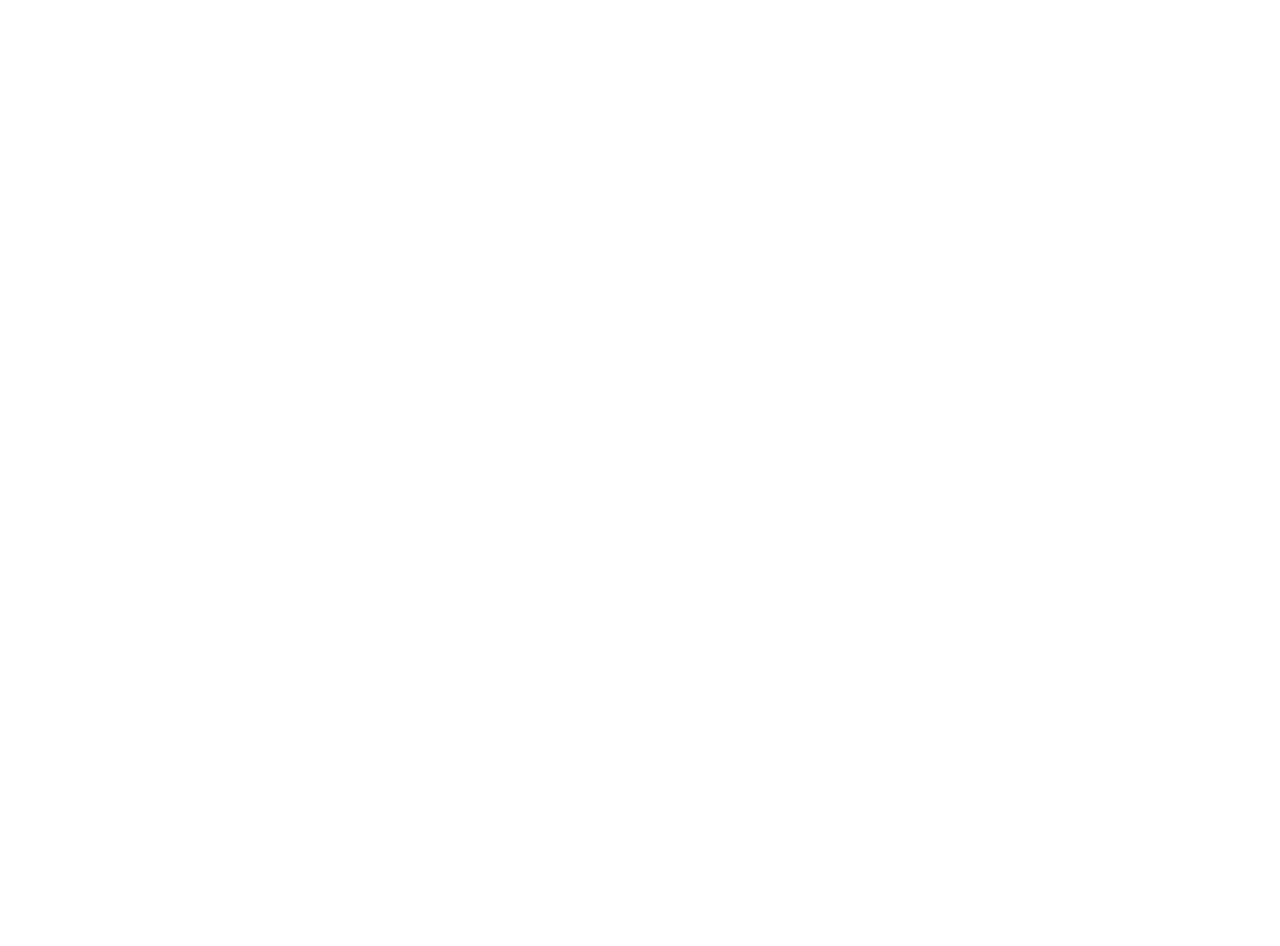
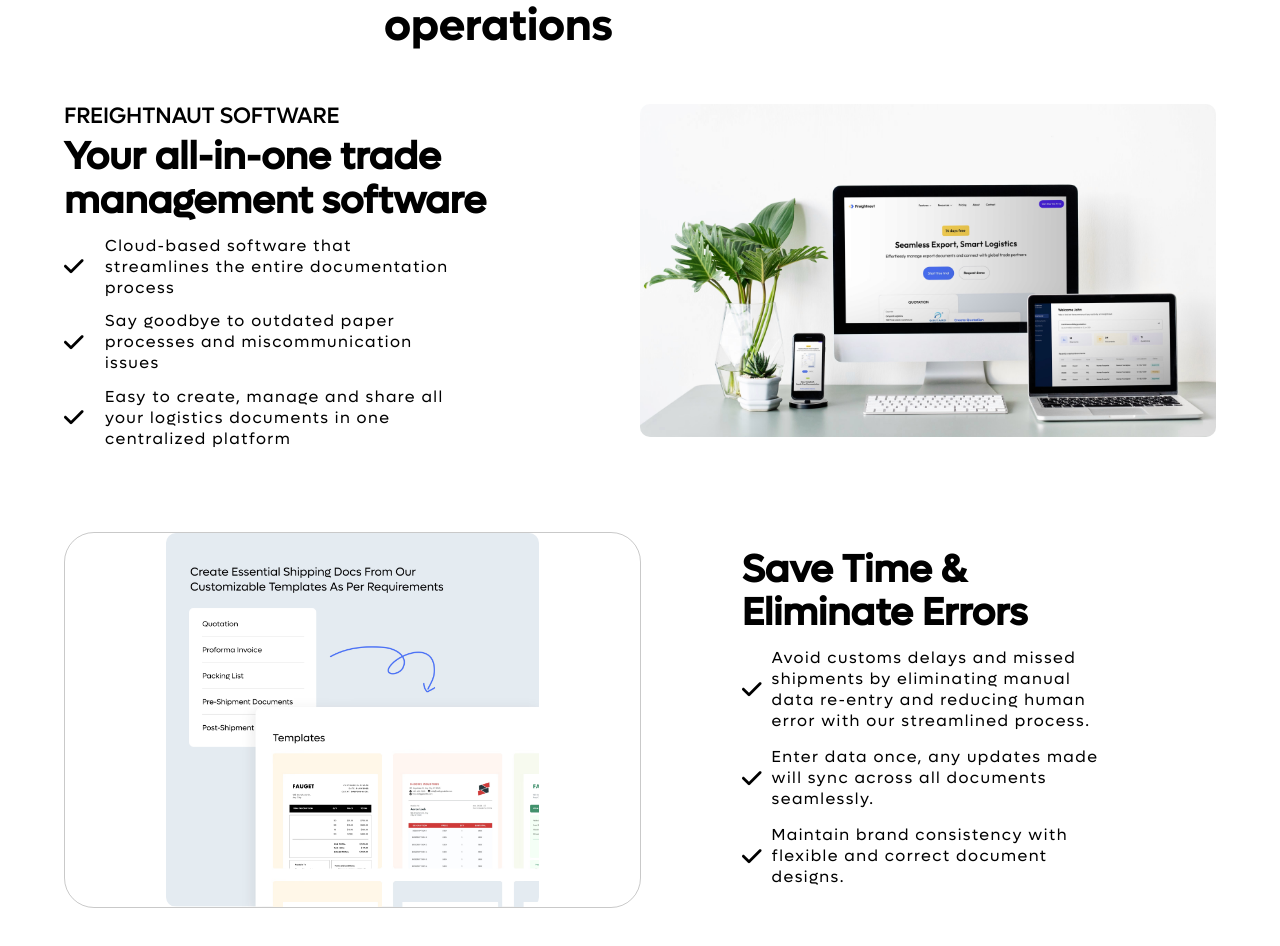
Before and after one commit to Adikahandal/Freightnaut_Clone, a React (Create React App) app: page / in a window 1280 px wide. Shown: the part 1363-2309 px from the top of the page. Before the commit the page ends 1262 px from the top, so only its background shows below. Built offline with nearby package versions, Linux system fonts and the light colour scheme.

Commit message:
added a section

```diff
--- a/src/App.js
+++ b/src/App.js
@@ -1,5 +1,6 @@
 import Body from './components/Body';
 import FFS from './components/FFS';
+import Freightnaut_soft from './components/Freightnaut_soft';
 import Header from './components/Header';
 
 function App() {
@@ -8,6 +9,7 @@
       <Header></Header>
       <Body></Body>
       <FFS></FFS>
+      <Freightnaut_soft></Freightnaut_soft>
     </>
   );
 }
--- /dev/null
+++ b/src/components/Freightnaut_soft.jsx
@@ -0,0 +1,71 @@
+import React from 'react'
+import './../styles/Freightnaut_soft.css'
+import { FontAwesomeIcon } from '@fortawesome/react-fontawesome'
+import { faCheck } from '@fortawesome/free-solid-svg-icons/faCheck'
+import bg1 from './../assets/FSOFT_page1.png'
+import bg2 from './../assets/FSOFT_page2.png'
+
+const Freightnaut_soft = () => {
+    return (
+        <div className="FSoft_cont">
+            <h1 >
+                Your one-stop solution for export documents & logistics operations
+            </h1>
+            <div className='part'>
+                <div className='info'>
+                    <div className='info_cut '>
+                        <p>FREIGHTNAUT SOFTWARE</p>
+                        <h1>
+                            Your all-in-one trade management software
+                        </h1>
+                        <div className='points_div'>
+                            <FontAwesomeIcon icon={faCheck} className='icon_FSoft' />
+                            <p>Cloud-based software that streamlines the entire documentation process</p>
+                        </div>
+                        <div className='points_div'>
+                            <FontAwesomeIcon icon={faCheck} className='icon_FSoft' />
+                            <p>Say goodbye to outdated paper processes and miscommunication issues</p>
+                        </div>
+                        <div className='points_div'>
+                            <FontAwesomeIcon icon={faCheck} className='icon_FSoft' />
+                            <p>Easy to create, manage and share all your logistics documents in one centralized platform</p>
+                        </div>
+                    </div>
+                </div>
+                <div className='image_div'>
+                    <img src={bg1} alt="" />
+                </div>
+            </div>
+            <div className='part' id='part2_u_cont'>
+                <div className='image_div2' >
+                    <img src={bg2} alt="" />
+                </div>
+                <div className='info' id='part2_cont'>
+                    <div className='info_cut ' id='part2'>
+
+                        <h1>
+                            Save Time & Eliminate Errors
+                        </h1>
+                        <div className='points_div'>
+                            <FontAwesomeIcon icon={faCheck} className='icon_FSoft' />
+                            <p>Avoid customs delays and missed shipments by eliminating manual data re-entry and reducing human error with our streamlined process.</p>
+                        </div>
+                        <div className='points_div'>
+                            <FontAwesomeIcon icon={faCheck} className='icon_FSoft' />
+                            <p>Enter data once, any updates made will sync across all documents seamlessly.</p>
+                        </div>
+                        <div className='points_div'>
+                            <FontAwesomeIcon icon={faCheck} className='icon_FSoft' />
+                            <p>Maintain brand consistency with flexible and correct document designs.</p>
+                        </div>
+                    </div>
+                </div>
+            </div>
+        </div>
+    )
+}
+
+export default Freightnaut_soft
+
+
+{/* <FontAwesomeIcon icon="fa-solid fa-check" /> */ }
--- a/src/index.css
+++ b/src/index.css
@@ -5,7 +5,7 @@
   -moz-osx-font-smoothing: grayscale;
   max-width: 100vw;
   overflow-x: hidden;
-
+  letter-spacing: -0.01em;
 }
 
 code {
--- a/src/styles/FFS.css
+++ b/src/styles/FFS.css
@@ -1,5 +1,5 @@
 .ffs_cont {
-    margin-top: 0;
+    margin-top: 0 ;
     background-color: rgb(18, 23, 28);
     display: flex;
     flex-direction: column;
--- /dev/null
+++ b/src/styles/Freightnaut_soft.css
@@ -0,0 +1,128 @@
+.FSoft_cont {
+    display: flex;
+    flex-direction: column;
+    justify-content: space-between;
+    align-items: center;
+}
+
+.FSoft_cont>h1 {
+    margin: 0 auto 0 auto;
+    padding: 0 0 0 10%;
+    width: 50%;
+    font-size: 2.8rem;
+    font-family: Lufga Bold;
+    letter-spacing: -0.01em;
+    line-height: 1.14em;
+    font-weight: 900;
+}
+
+.part {
+    margin: 3%;
+    display: flex;
+    width: 90%;
+    align-items: center;
+    justify-content: space-between;
+
+}
+
+
+.info {
+    width: 50%;
+    display: flex;
+    flex-direction: column;
+    justify-content: start;
+}
+
+.info_cut {
+    width: 90%;
+}
+
+.info_cut>p {
+    font-size: 1.4rem;
+    margin: 0;
+    margin-top: 2%;
+}
+
+.info_cut>h1 {
+    margin: 1% auto;
+    font-size: 2.4rem;
+    line-height: 1.14em;
+}
+
+
+
+.points_div {
+    width: 80%;
+    display: flex;
+    flex-direction: row;
+    justify-content: space-around;
+    align-items: center;
+    margin-left: 0;
+}
+
+.points_div>p {
+    margin: 1.5% auto;
+    width: 85%;
+    font-size: 1rem;
+    font-family: Lufga Regular;
+    letter-spacing: 0.09em;
+}
+
+.icon_FSoft {
+    font-size: 1.4rem;
+}
+
+
+.image_div {
+    width: 50%;
+    height: auto;
+}
+
+.image_div img{
+    width: 100%;
+    height: auto;
+    border-radius: 10px;
+}
+
+#part2_u_cont{
+    display: flex;
+    justify-content: space-between;
+}
+
+.image_div2 {
+    width: 50%;
+    border: 1px solid rgba(70, 70, 70, 0.289);
+    height: auto;
+    display: flex;
+    border-radius: 30px;
+    justify-content: center;
+}
+
+.image_div2 img{
+    width: 65%;
+    height: auto;
+    border-radius: 10px;
+}
+
+#part2_cont{
+    width: 50%;
+    display: flex;
+    flex-direction: column;
+    justify-content: center;
+    align-items: center;
+}
+
+
+#part2{
+    width: 65%;
+}
+#part2 .points_div{
+    width: 100%;
+    justify-content: space-between;
+}
+
+#part2 .points_div p{
+    width: 92%;
+    margin: 2% 0;
+
+}
```
Also changed, not shown: src/assets/FSOFT_page1.png (added), src/assets/FSOFT_page2.png (added).
